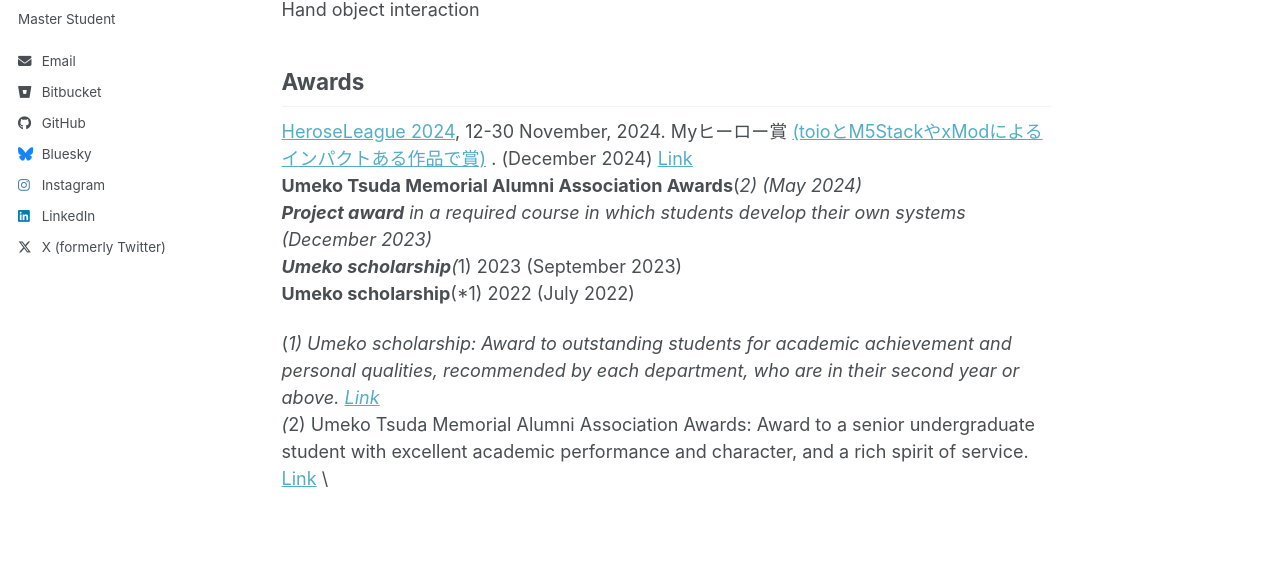
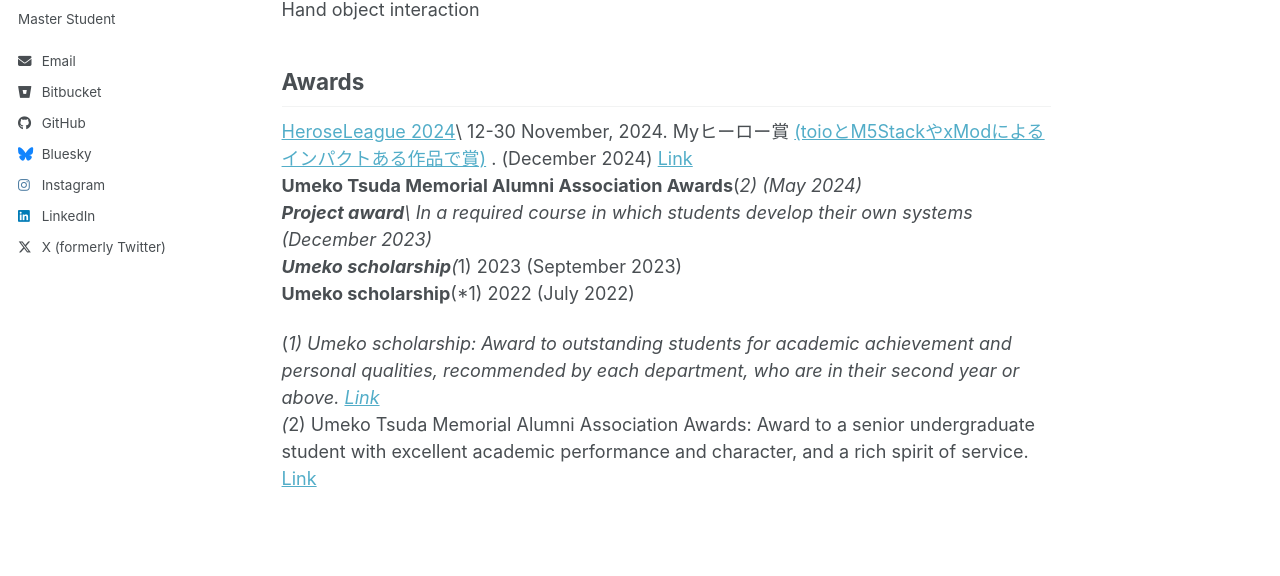
Before and after one commit to rie-yoshi/rie-yoshi.github.io, a Jekyll site: the page built from _pages/about.md, in a window 1280 px wide and 1017 px high. Shown: the part 309-885 px from the top of the window. Built offline with Jekyll 4.4.1, drawn with Linux system fonts in a browser that asks for light colours; a script bundle is joined from its source files by our own code; library files that are not in the unit come from our copies.

```diff
--- a/_pages/about.md
+++ b/_pages/about.md
@@ -15,14 +15,14 @@ Human skill understanding in video\
 Hand object interaction
 
 ## Awards
-[HeroseLeague 2024](https://heroes-league.net/), 12-30 November, 2024. Myヒーロー賞 [(toioとM5StackやxModによるインパクトある作品で賞)](https://protopedia.net/event/hl2024#:~:text=toio%E3%81%A8M5Stack%E3%82%84xMod%E3%81%AB%E3%82%88%E3%82%8B%E3%82%A4%E3%83%B3%E3%83%91%E3%82%AF%E3%83%88%E3%81%82%E3%82%8B%E4%BD%9C%E5%93%81%E3%81%A7%E8%B3%9E%20by%20akichika) . (December 2024)  [Link](https://www.tsuda.ac.jp/news/2024/1227.html) \
+[HeroseLeague 2024](https://heroes-league.net/)\ 12-30 November, 2024. Myヒーロー賞 [(toioとM5StackやxModによるインパクトある作品で賞)](https://protopedia.net/event/hl2024#:~:text=toio%E3%81%A8M5Stack%E3%82%84xMod%E3%81%AB%E3%82%88%E3%82%8B%E3%82%A4%E3%83%B3%E3%83%91%E3%82%AF%E3%83%88%E3%81%82%E3%82%8B%E4%BD%9C%E5%93%81%E3%81%A7%E8%B3%9E%20by%20akichika) . (December 2024)  [Link](https://www.tsuda.ac.jp/news/2024/1227.html) \
 **Umeko Tsuda Memorial Alumni Association Awards**(*2) (May 2024)\
-**Project award** in a required course in which students develop their own systems (December 2023)\
+**Project award**\ In a required course in which students develop their own systems (December 2023)\
 **Umeko scholarship**(*1) 2023 (September 2023)\
 **Umeko scholarship**(*1) 2022 (July 2022)
 
 (*1) Umeko scholarship: Award to outstanding students for academic achievement and personal qualities, recommended by each department, who are in their second year or above. [Link](https://www.tsuda.ac.jp/student-life/scholarship/detail.html#:~:text=%E6%A2%85%E5%AD%90%E3%82%B9%E3%82%AB%E3%83%A9%E3%82%B7%E3%83%83%E3%83%97%EF%BC%88%E5%AD%A6%E6%A5%AD%EF%BC%89) \
-(*2) Umeko Tsuda Memorial Alumni Association Awards: Award to a senior undergraduate student with excellent academic performance and character, and a rich spirit of service. [Link](https://www.tsuda.ac.jp/student-life/scholarship/detail.html#:~:text=%E6%B4%A5%E7%94%B0%E6%A2%85%E5%AD%90%E8%A8%98%E5%BF%B5%E5%90%8C%E7%AA%93%E4%BC%9A%E8%B3%9E) \
+(*2) Umeko Tsuda Memorial Alumni Association Awards: Award to a senior undergraduate student with excellent academic performance and character, and a rich spirit of service. [Link](https://www.tsuda.ac.jp/student-life/scholarship/detail.html#:~:text=%E6%B4%A5%E7%94%B0%E6%A2%85%E5%AD%90%E8%A8%98%E5%BF%B5%E5%90%8C%E7%AA%93%E4%BC%9A%E8%B3%9E)
 
 
 <!--
```
